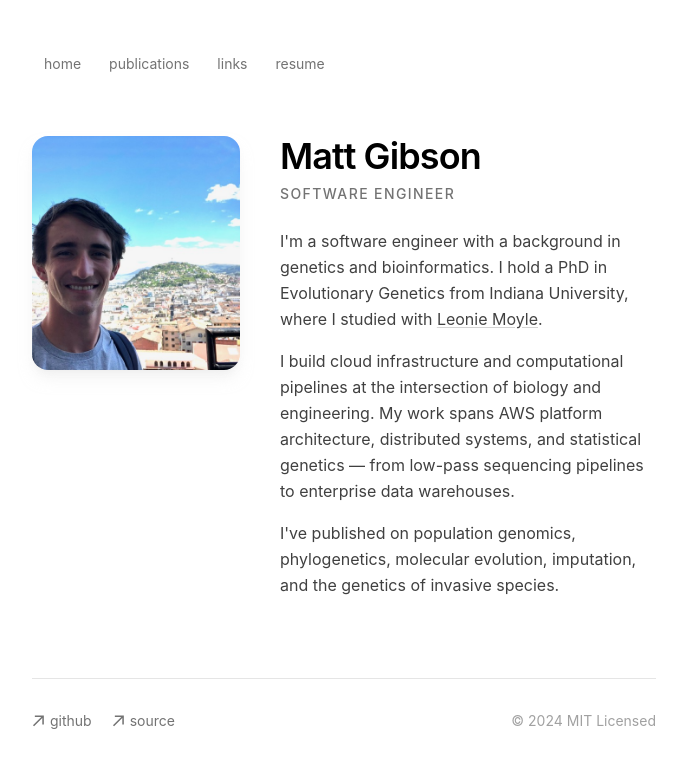
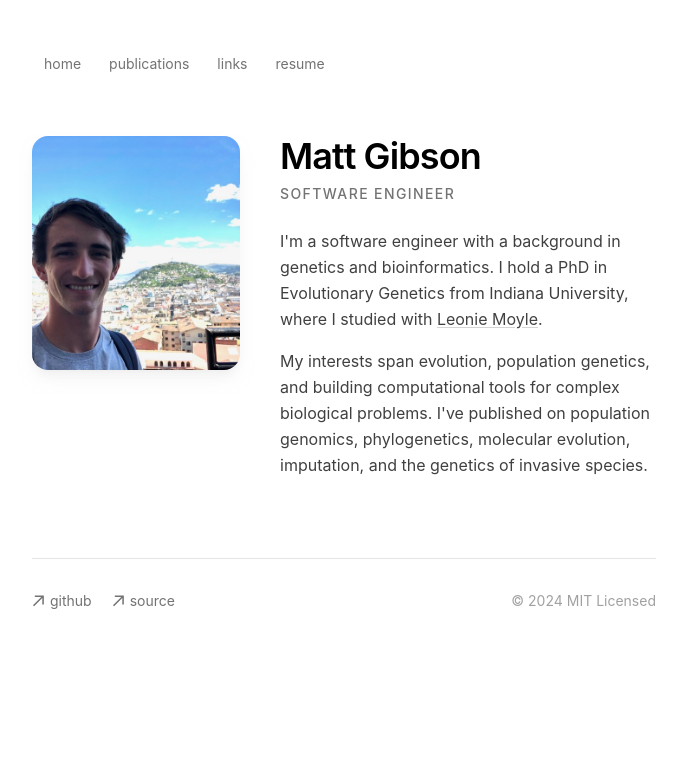
Before and after one commit to gibsonMatt/home, a Next.js app: page / in a window 1280 px wide. Shown: the top 768 px of the page, without its empty margins (296-983 px from the left). Built offline with nearby package versions, Linux system fonts and the light colour scheme.

Commit message:
fix: remove corporate pipeline copy from bio

```diff
--- a/app/page.tsx
+++ b/app/page.tsx
@@ -33,14 +33,9 @@ export default function Page() {
               .
             </p>
             <p>
-              I build cloud infrastructure and computational pipelines at the
-              intersection of biology and engineering. My work spans AWS
-              platform architecture, distributed systems, and statistical
-              genetics — from low-pass sequencing pipelines to enterprise data
-              warehouses.
-            </p>
-            <p>
-              I've published on population genomics, phylogenetics, molecular
+              My interests span evolution, population genetics, and building
+              computational tools for complex biological problems. I've
+              published on population genomics, phylogenetics, molecular
               evolution, imputation, and the genetics of invasive species.
             </p>
           </div>
```
